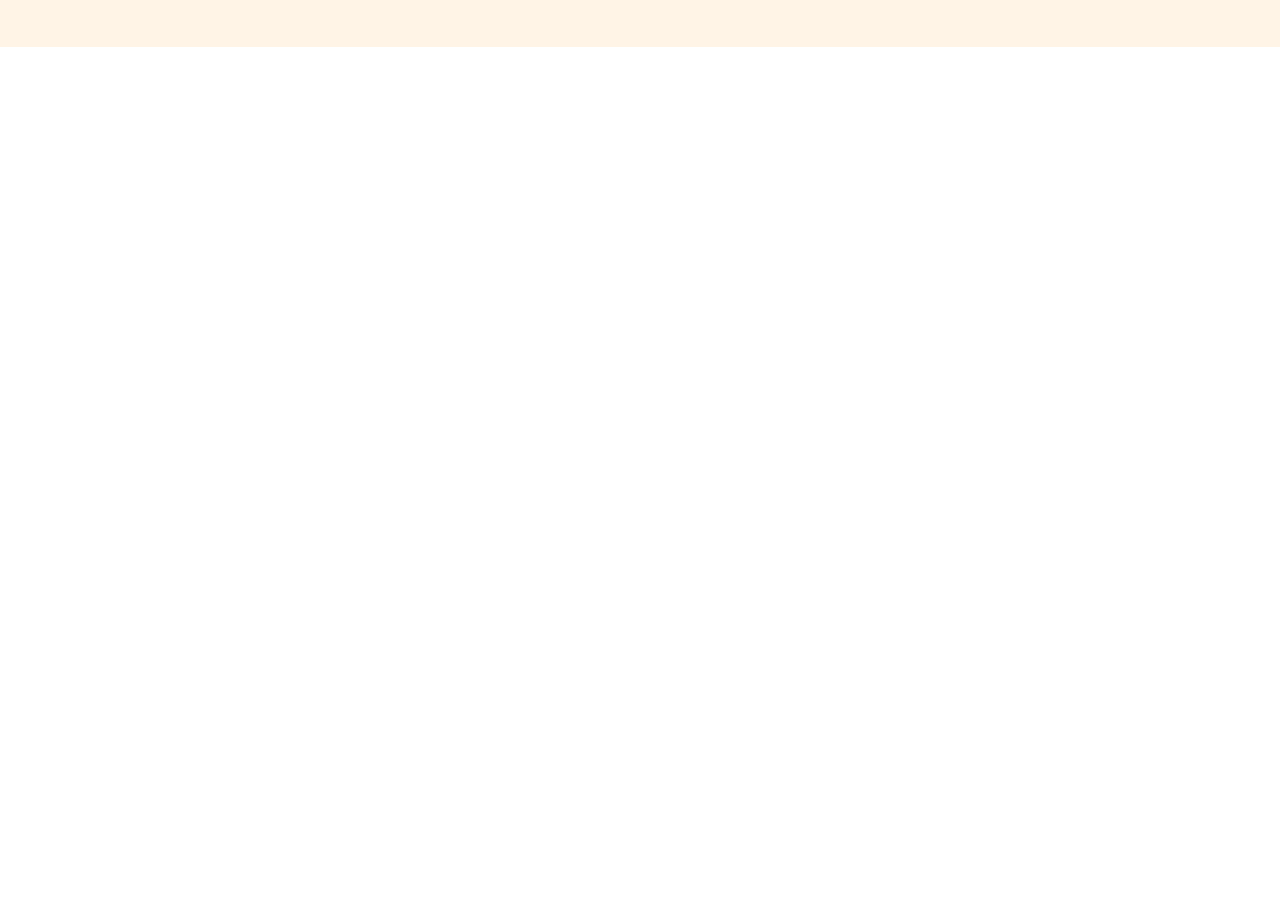
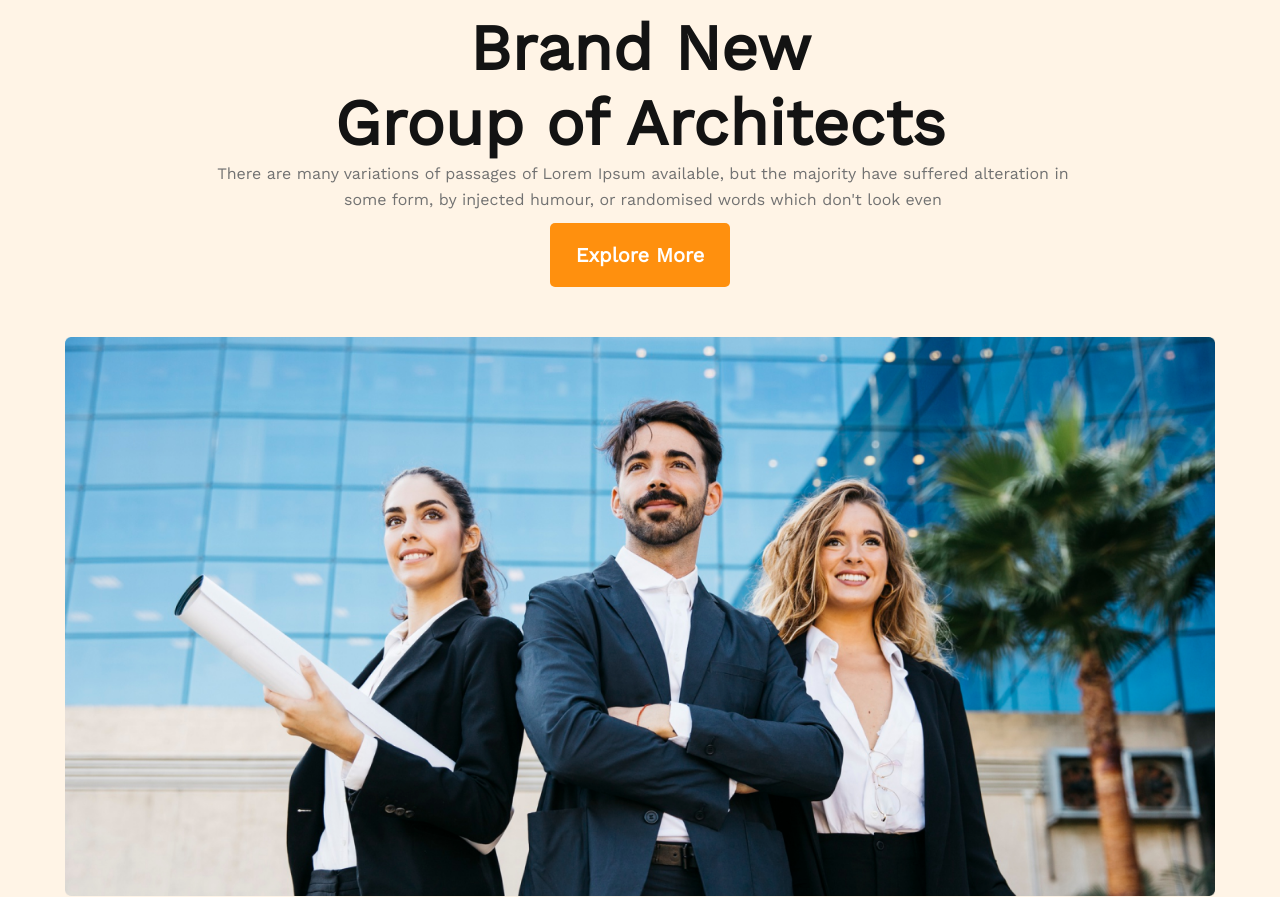
Before and after one commit to abutaher462/G3-Architects, a plain HTML site: page index.html in a window 1280 px wide. Shown: the part 162-1059 px from the top of the page. Before the commit the page ends 800 px from the top, so only its background shows below. Drawn offline with nearby package versions, Linux system fonts and the light colour scheme.

Commit message:
hero section completed

```diff
--- a/index.html
+++ b/index.html
@@ -29,15 +29,42 @@
         </nav>
 
         <section class="hero-section">
-            <div>
+            <div class="hero-section-content">
                 <h1 >Brand New
+                    <br>
                     Group of Architects</h1>
-                    <p>Lorem ipsum dolor sit amet, consectetur adipisicing elit. Itaque inventore, unde eos repellat modi veniam quaerat laudantium sed saepe vero ad quas asperiores magnam placeat? Illo, perferendis. Eum, consequatur voluptatem.</p>
-                    <button>Explore More</button>
+
+                    <p>There are many variations of passages of Lorem Ipsum available, but the majority have suffered alteration in some form, by injected humour, or randomised words which don't look even</p>
+                    <div>
+                        <button class="btn-primary">Explore More</button>
+                    </div>
             </div>
         </section>
 
+        <!------------ header banner ------------------------->
+        <div class="banner">
+            <img src="images/banner.png" alt="">
+        </div>
+
     </header>
+
+    <!--------Quick list of Our Features------- -->
+
+    <section class="Our-Features">
+        <div>
+            <img src="images/team1.png" alt="">
+            <img src="images/team2.png" alt="">
+            <img src="images/team3.png" alt="">
+            <img src="images/team4.png" alt="">
+        </div>
+        <div>
+            <h2>Quick list of Our Features</h2>
+            <p>There are many variations of passages of Lorem Ipsum available, but the majority have suffered alteration in some form, by injected humour, or randomised words which don't look even</p>
+        </div>
+        <div>
+            <button class="btn-primary">Explore More</button>
+        </div>
+    </section>
     <main>
 
 
--- a/style.css
+++ b/style.css
@@ -41,5 +41,77 @@ nav ul{
 nav li{
     list-style: none;
     padding: 0 15px;
+    color: #424242;
 
 }
+
+ /* -------------- hero section sart hare---------------*/
+
+ .hero-section-content{
+    width: 862px;
+    margin: 0 auto;
+    display: flex;
+    flex-direction: column;
+    justify-content: center;
+    padding-top: 100px;
+    text-align: center;
+
+ }
+ .hero-section-content h1{
+    font-family: 'Work Sans';
+    font-style: normal;
+    font-weight: 700;
+    font-size: 64px;
+    line-height: 75px;
+    text-align: center;
+    width: 862px;
+    color: #131313;
+ }
+
+ .hero-section-content p{
+    font-family: 'Work Sans';
+    font-style: normal;
+    font-weight: 400;
+    font-size: 16px;
+   line-height: 26px;
+
+
+   text-align: center;
+   width: 868px;
+  color: #727272;
+ }
+
+ .hero-section-conten div{
+        text-align: center;
+
+
+ }
+
+ .btn-primary{
+    width: 180px;
+    height: 64px;
+    background-color: #FF900E;
+    color: #FFFFFF;
+    margin-top: 10px;
+    border-radius: 5px;
+    border: none;
+    font-family: 'Work Sans';
+    font-style: normal;
+    font-weight: 600;
+    font-size: 20px;
+
+
+ }
+
+ .banner img{
+    width: 1150px;
+    margin: auto;
+    display: block;
+    padding-top: 50px;
+
+ }
+
+ /* ------------Quick list of Our Features---------- */
+ .Our-Features{
+
+ }
```
